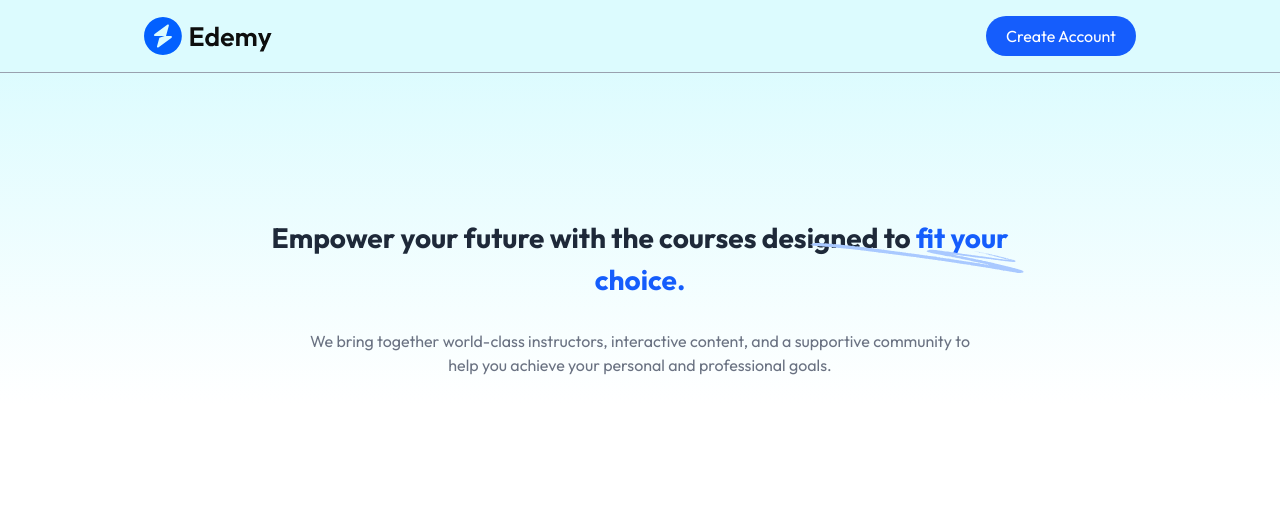
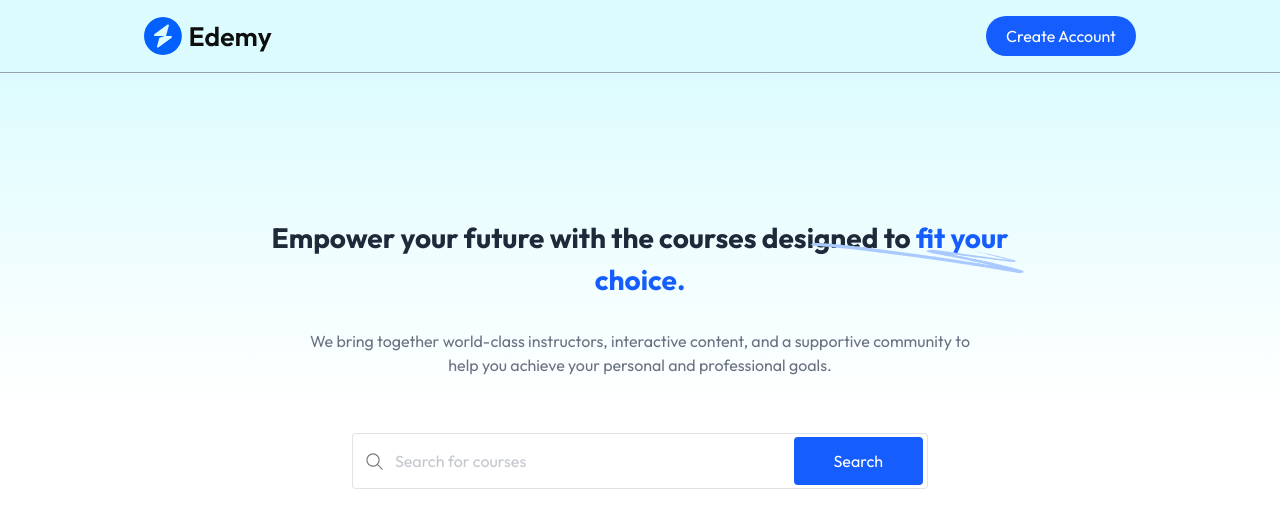
Before and after one commit to HosseinDakhili/Lms-website, a React (Vite) app: page / in a window 1280 px wide. Shown: the top 528 px of the page. Built offline with nearby package versions, Linux system fonts and the light colour scheme; no server answers.

Commit message:
Add Hero and SearchBar components to Student Home page and update Hero styles

```diff
--- a/src/components/student/Hero.jsx
+++ b/src/components/student/Hero.jsx
@@ -1,10 +1,10 @@
-import React from "react";
+
 import { assets } from "../../assets/assets";
 
 const Hero = () => {
   return (
     <div className="flex flex-col items-center justify-center w-full md:pt-36 pt-20 px-7 md:px-0 space-y-7 text-center bg-gradient-to-b from-cyan-100/70">
-      <h1 className="md:text-[48px ] text-[28px] relative font-bold text-gray-800 max-w-3xl mx-auto">
+      <h1 className="md:text-[52px ] text-[28px] relative font-bold text-gray-800 max-w-3xl mx-auto">
         Empower your future with the courses designed to
         <span className="text-blue-600"> fit your choice.</span>
         <img
--- a/src/components/student/SearchBar.jsx
+++ b/src/components/student/SearchBar.jsx
@@ -1,11 +1,30 @@
-import React from 'react'
+import React from "react";
+import { assets } from "../../assets/assets";
 
 const SearchBar = () => {
   return (
-    <div>
-      <h1>SearchBar</h1>
-    </div>
-  )
-}
 
-export default SearchBar
+      <form className="max-w-xl w-full md:h-14 h-12 flex items-center bg-white border border-gray-500/20 rounded">
+        <img
+          src={assets.search_icon}
+          alt="search"
+          className="md:w-auto w-10 px-3"
+        />
+        <input
+          type="text"
+          placeholder="Search for courses"
+          name=""
+          id=""
+          className="w-full h-full outline-none text-gray-500/80"
+        />
+        <button
+          type="submit"
+          className="bg-blue-600 rounded text-white md:px-10 px-7 md:py-3 py-2 mx-1"
+        >
+          Search
+        </button>
+      </form>
+  );
+};
+
+export default SearchBar;
--- a/src/pages/Student/Home.jsx
+++ b/src/pages/Student/Home.jsx
@@ -1,10 +1,12 @@
 import React from 'react'
 import Hero from '../../components/student/Hero'
+import SearchBar from '../../components/student/SearchBar'
 
 const Home = () => {
   return (
     <div className='flex flex-col items-center space-y-7 text-center'>
       <Hero/>
+      <SearchBar/>
     </div>
   )
 }
```
